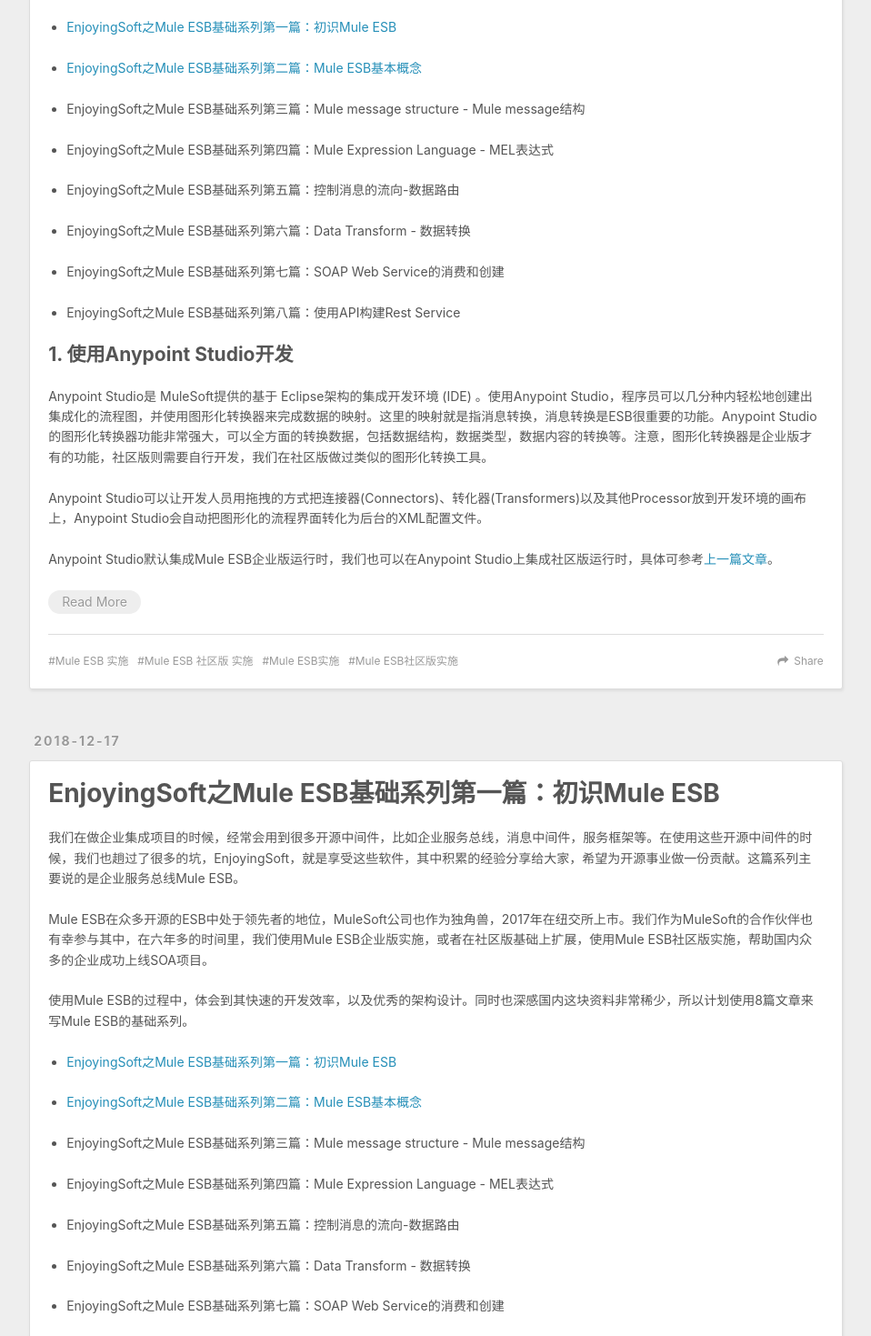
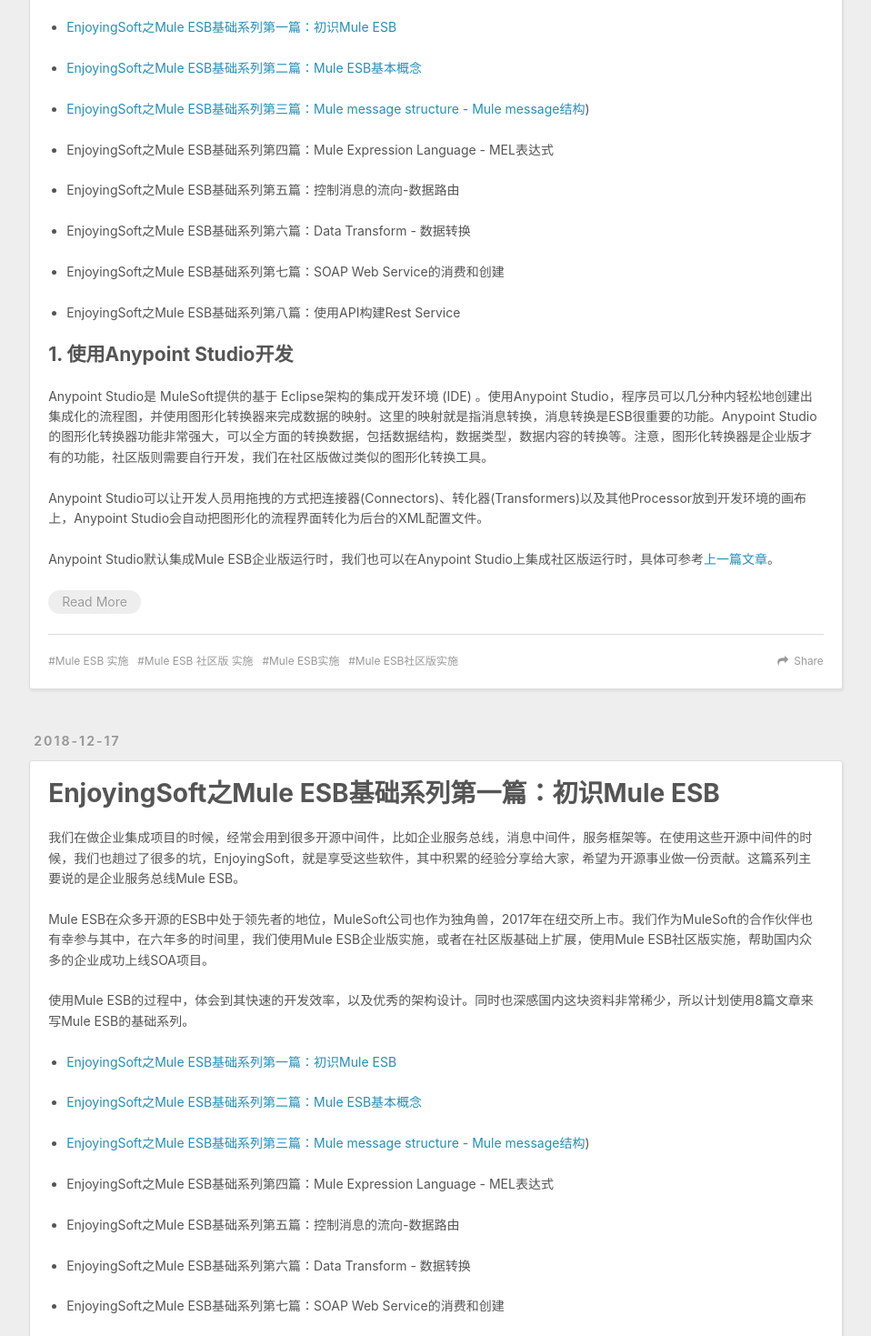
Before and after one commit to enjoying-web/enjoying-web.github.io, a plain HTML site: page blogs/index.html in a window 1280 px wide. Shown: the part 1040-2509 px from the top of the page at 91% size, without its empty margins (8-966 px from the left). Drawn offline with nearby package versions, Linux system fonts and the light colour scheme.

```diff
--- a/blogs/index.html
+++ b/blogs/index.html
@@ -144,7 +144,7 @@
 </li>
 <li><p><a href="http://www.enjoyingsoft.com/blogs/2018/12/20/mule-base-02/">EnjoyingSoft之Mule ESB基础系列第二篇：Mule ESB基本概念</a></p>
 </li>
-<li><p>EnjoyingSoft之Mule ESB基础系列第三篇：Mule message structure - Mule message结构</p>
+<li><p><a href="(http://www.enjoyingsoft.com/blogs/2018/12/23/mule-base-03/">EnjoyingSoft之Mule ESB基础系列第三篇：Mule message structure - Mule message结构</a>)</p>
 </li>
 <li><p>EnjoyingSoft之Mule ESB基础系列第四篇：Mule Expression Language - MEL表达式</p>
 </li>
@@ -210,7 +210,7 @@
 </li>
 <li><p><a href="http://www.enjoyingsoft.com/blogs/2018/12/20/mule-base-02/">EnjoyingSoft之Mule ESB基础系列第二篇：Mule ESB基本概念</a></p>
 </li>
-<li><p>EnjoyingSoft之Mule ESB基础系列第三篇：Mule message structure - Mule message结构</p>
+<li><p><a href="(http://www.enjoyingsoft.com/blogs/2018/12/23/mule-base-03/">EnjoyingSoft之Mule ESB基础系列第三篇：Mule message structure - Mule message结构</a>)</p>
 </li>
 <li><p>EnjoyingSoft之Mule ESB基础系列第四篇：Mule Expression Language - MEL表达式</p>
 </li>
```
Also changed, not shown: blogs/2018/12/17/mule-base-01/index.html (+2 -2 lines), blogs/2018/12/20/mule-base-02/index.html (+2 -2 lines).
